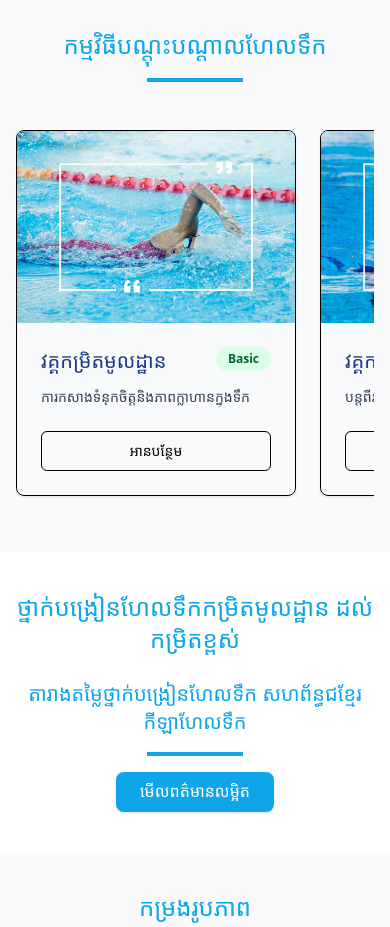
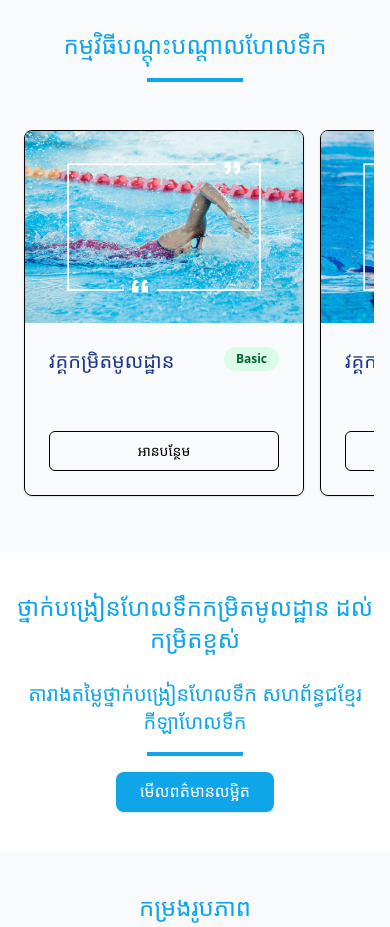
Before and after one commit to Power200319/Rithya, a React (Vite) app: page / in a window 390 px wide. Shown: the part 1200-2127 px from the top of the page. Built offline with nearby package versions, Linux system fonts and the light colour scheme; a web font is replaced by a local one.

Commit message:
finish update code

```diff
--- a/src/components/ProgramsSection.jsx
+++ b/src/components/ProgramsSection.jsx
@@ -100,7 +100,6 @@ const ProgramsSection = () => {
           <div className="w-24 h-1 bg-aqua-500 mx-auto mb-6"></div>
         </div>
 
-        {/* Filters */}
         <div className="hidden md:flex flex-wrap justify-center gap-4 mb-12">
           {filters.map((filter) => (
             <button
@@ -117,9 +116,9 @@ const ProgramsSection = () => {
           ))}
         </div>
 
-        {/* Mobile: Horizontal scroll */}
-        <div className="block md:hidden overflow-x-auto scroll-smooth no-scrollbar pb-4">
-          <div className="flex gap-6 min-w-max">
+        {/* Mobile View */}
+        <div className="block md:hidden w-full overflow-x-auto scroll-smooth pb-4 px-2 no-scrollbar">
+          <div className="flex gap-4 min-w-max">
             {filteredPrograms.map((program) => (
               <div
                 key={program.id}
@@ -161,9 +160,7 @@ const ProgramsSection = () => {
                         ))}
                       </ul>
                     ) : (
-                      <p className="text-gray-700 mb-6 text-sm line-clamp-3">
-                        {program.description[0]}
-                      </p>
+                      <div className="mb-6 h-5"></div>
                     )}
                     <Button
                       asChild
@@ -182,7 +179,7 @@ const ProgramsSection = () => {
           </div>
         </div>
 
-        {/* Desktop: Grid view */}
+        {/* Desktop View */}
         <div className="hidden md:grid md:grid-cols-2 lg:grid-cols-4 gap-6">
           {filteredPrograms.map((program) => (
             <div key={program.id} className="hover-scale">
@@ -222,9 +219,7 @@ const ProgramsSection = () => {
                       ))}
                     </ul>
                   ) : (
-                    <p className="text-gray-700 mb-6 text-sm line-clamp-3">
-                      {program.description[0]}
-                    </p>
+                    <div className="mb-6 h-5"></div>
                   )}
                   <Button
                     asChild
```
